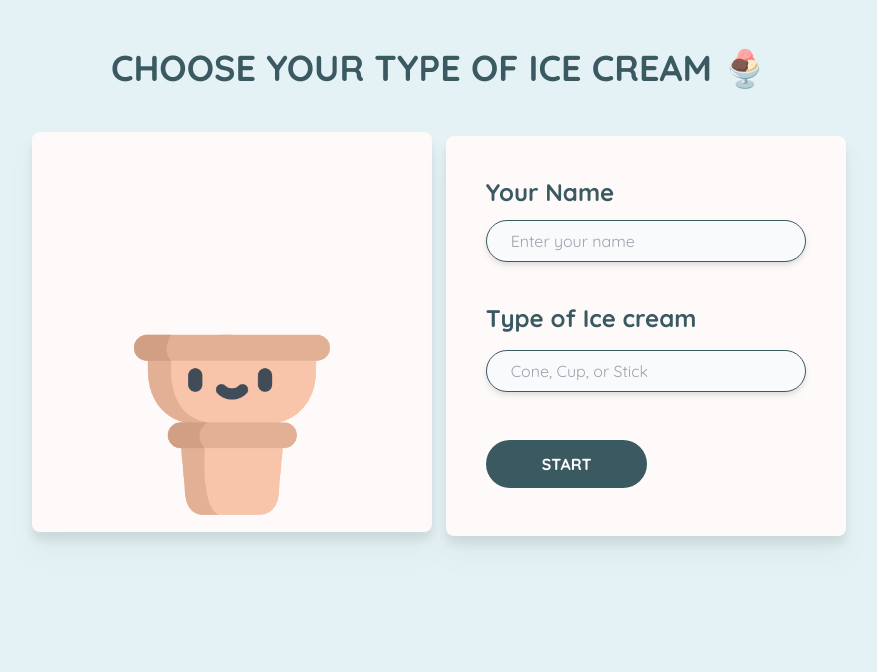
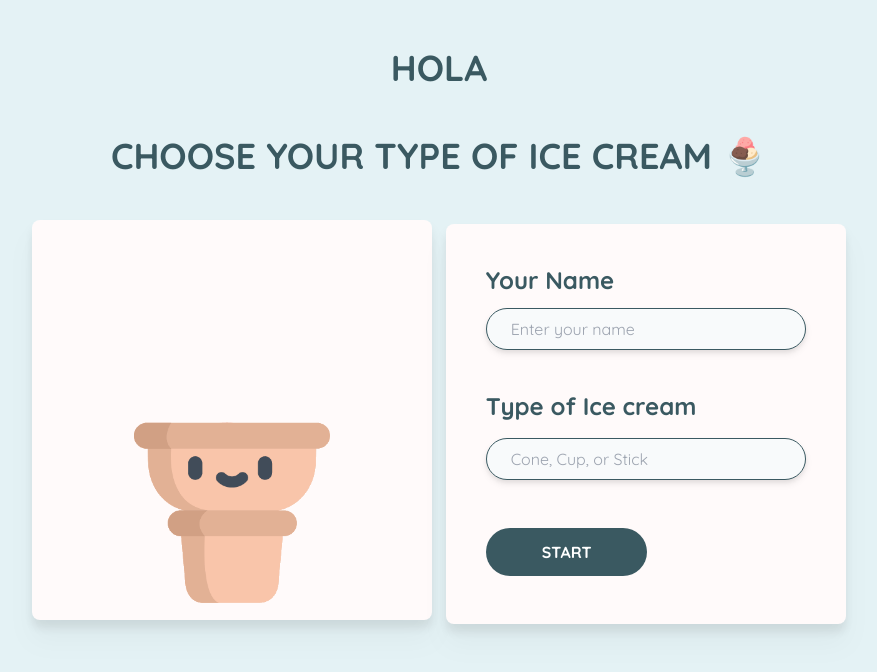
Before and after one commit to jasmininnaka24/cicd-pipeline-act, a website: page index.html in a window 1280 px wide. Shown: the whole page, without its empty margins (201-1078 px from the left). Drawn offline with Linux system fonts and the light colour scheme.

Commit message:
Update index.html

```diff
--- a/index.html
+++ b/index.html
@@ -12,6 +12,12 @@
     <title>Ice Cream Maker</title>
   </head>
   <body class="bg-lightBlue text-darkGrayishBlue quicksand-400">
+    <h1
+      id="home-text"
+      class="text-center uppercase font-bold container mx-auto pt-12 text-4xl text-darkGrayishBlue"
+    >
+     Hola
+    </h1>
     <h1
       id="home-text"
       class="text-center uppercase font-bold container mx-auto pt-12 text-4xl text-darkGrayishBlue"
```
